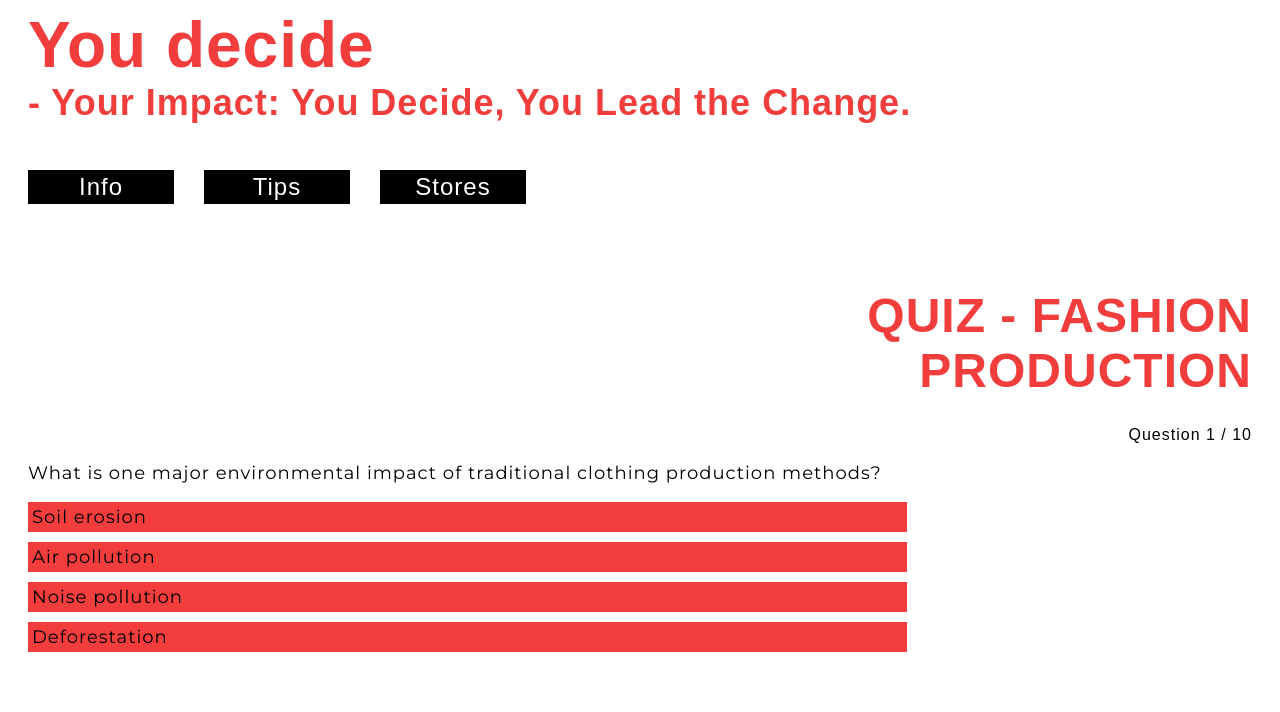
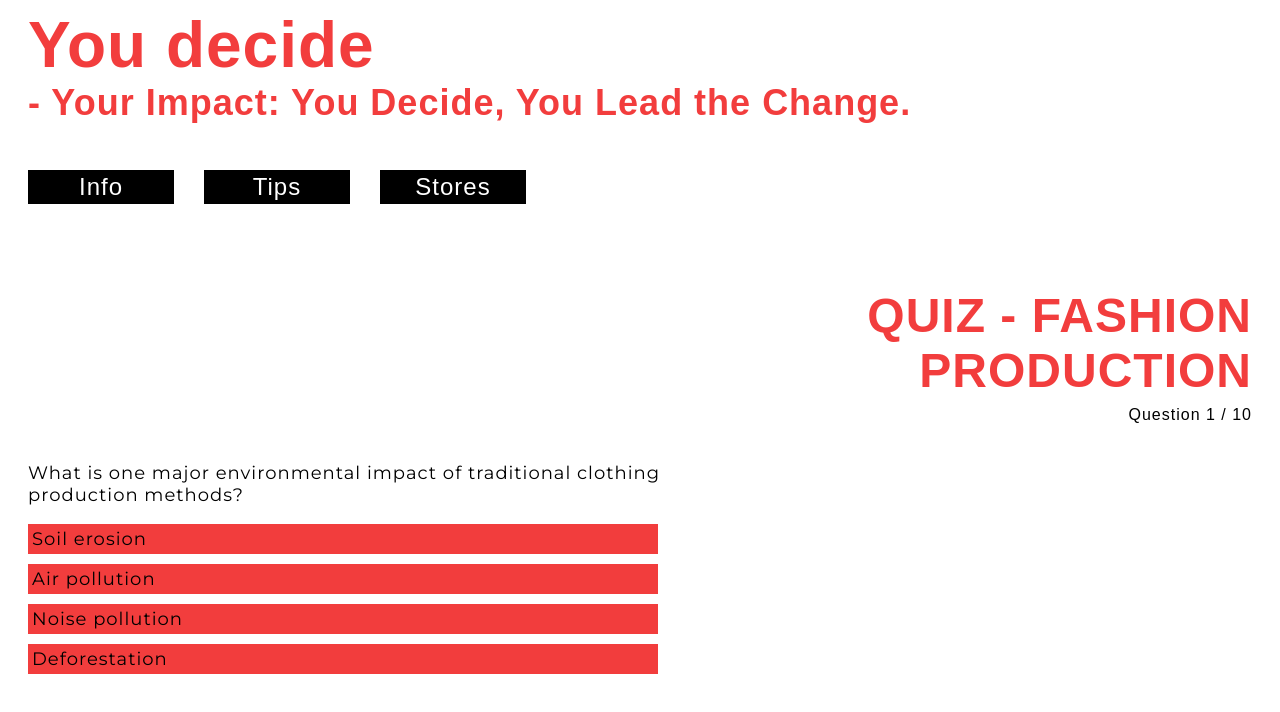
Before and after one commit to Idahel/Final-project, a React (Vite) app: page /quiz in a window 1280 px wide. Shown: the top 712 px of the page. Built offline with nearby package versions, Linux system fonts and the light colour scheme; a web font is replaced by a local one.

Commit message:
css updates

```diff
--- a/src/pages/pagestyling/Quiz.css
+++ b/src/pages/pagestyling/Quiz.css
@@ -34,6 +34,16 @@
 }
 .quiz-page p {
   margin-left: 20px;
+  direction: ltr;
+  word-break: break-word;
+  white-space: pre-line;
+  overflow-wrap: break-word;
+  -ms-word-break: break-word;
+  word-break: break-word;
+  -ms-hyphens: auto;
+  -moz-hyphens: auto;
+  -webkit-hyphens: auto;
+  hyphens: auto;
 }
 
 .quiz-page nav {
@@ -186,7 +196,7 @@
   }
 
   .quiz-page .quiz-question{
-    width: 70%;
+    width: 50%;
     top: 0px;
     font-size: 18px;
     word-wrap: break-word;
@@ -195,21 +205,20 @@
   .quiz-page .quiz-li {
     font-size: 18px;
     margin-bottom: 10px;
-    width: 70%;
+    width: 50%;
     position: relative;
     top: 0px;
   }
 
   .quiz-page .quiz-explanation {
-    width: 70%;
+    width: 50%;
     top: 0px;
     font-size: 18px;
   }
 
   .quiz-page .question-number {
-    width: 70%;
     font-size: 16px;
-    top: 0px;
+    top: -20px;
 
   }
 
```
